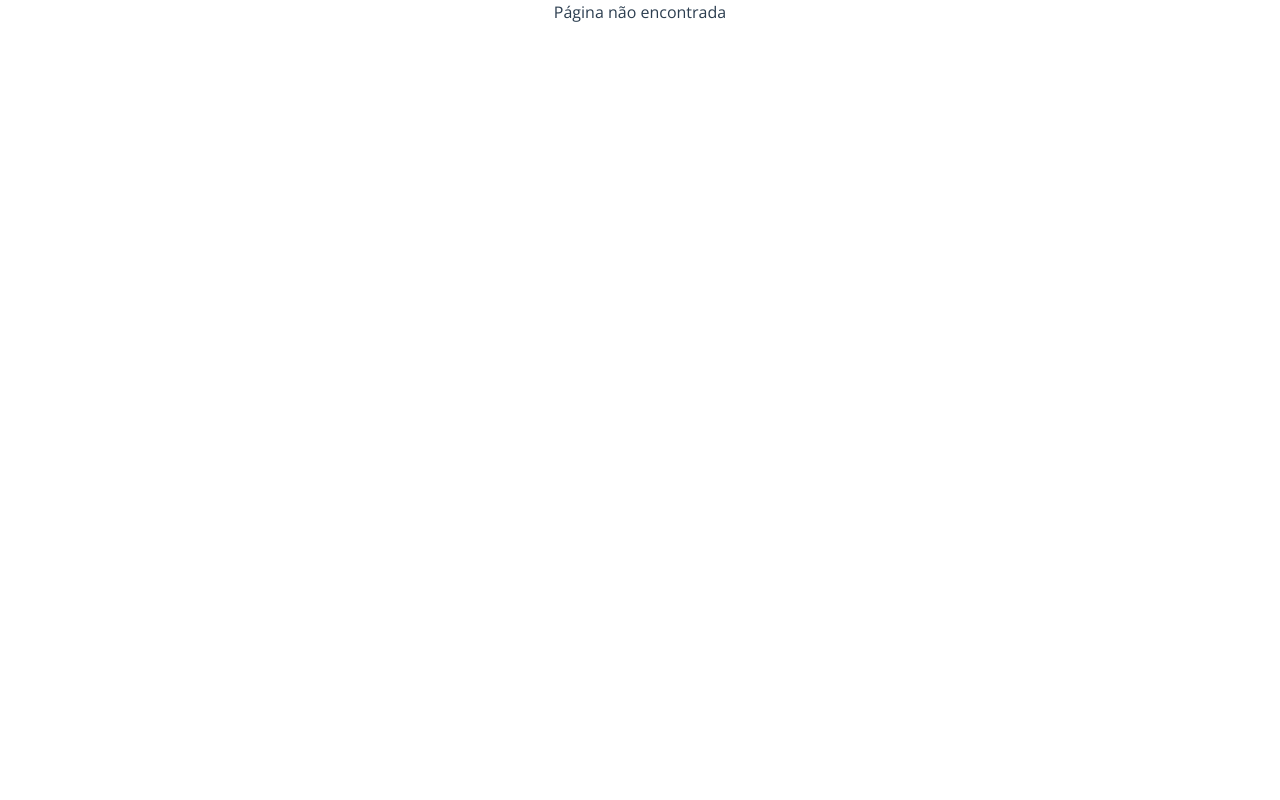
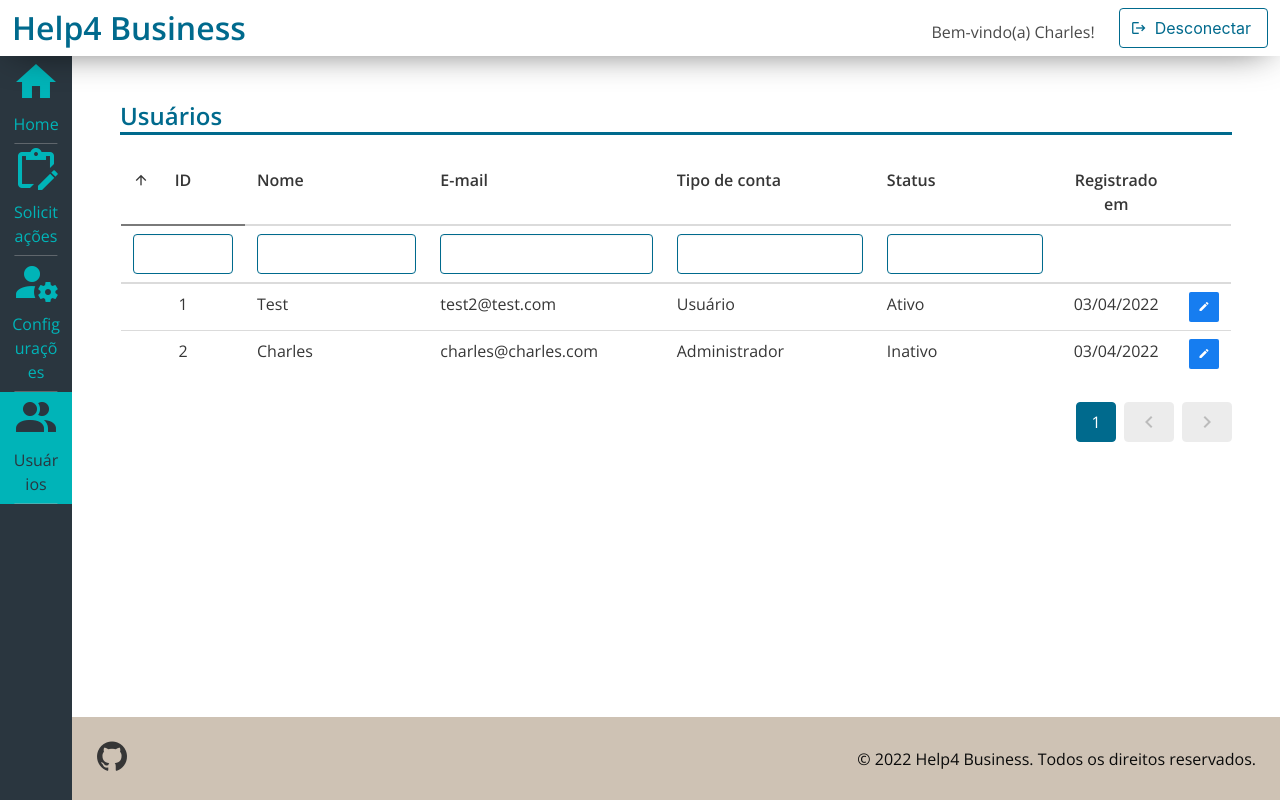
Before and after one commit to charleslana/help-desk, a Vue app: page /users in a window 1280 px wide. Built offline with nearby package versions, Linux system fonts and the light colour scheme.

Commit message:
added users page

```diff
--- a/src/assets/css/index.css
+++ b/src/assets/css/index.css
@@ -12,6 +12,8 @@
 
 .input:focus, .select select:focus, .textarea:focus {
     border-color: #006a8d;
+    -webkit-box-shadow: none;
+    box-shadow: none;
 }
 
 .select:not(.is-multiple):not(.is-loading)::after {
@@ -242,3 +244,8 @@
     -webkit-box-shadow: none;
     box-shadow: none;
 }
+
+.pagination-link.is-current {
+    background-color: #006a8d;
+    border-color: #006a8d;
+}
--- a/src/components/MenuComponent.vue
+++ b/src/components/MenuComponent.vue
@@ -10,6 +10,10 @@
     <b-menu-list>
       <b-menu-item icon="account-cog" label="Configurações" size="is-large" tag="router-link"
                    to="/settings"></b-menu-item>
+    </b-menu-list>
+    <b-menu-list>
+      <b-menu-item icon="account-multiple" label="Usuários" size="is-large" tag="router-link"
+                   to="/users"></b-menu-item>
     </b-menu-list>
   </b-menu>
 </template>
--- /dev/null
+++ b/src/enum/AccountType.ts
@@ -0,0 +1,9 @@
+enum AccountType {
+    USER = 'Usuário', ADMIN = 'Administrador'
+}
+
+export const handleAccountType = (accountType: AccountType) => {
+    return Object.keys(AccountType)[Object.values(AccountType).indexOf(accountType)];
+}
+
+export default AccountType;
--- a/src/enum/StatusEnum.ts
+++ b/src/enum/RequestStatusEnum.ts
@@ -1,16 +1,16 @@
-enum StatusEnum {
+enum RequestStatusEnum {
     OPENED = 'Em aberto', PROCESSING = 'Em análise', FINISHED = 'Finalizada'
 }
 
-export const handleStatusTag = (action: StatusEnum) => {
+export const handleStatusTag = (action: RequestStatusEnum) => {
     switch (action) {
-        case StatusEnum.OPENED:
+        case RequestStatusEnum.OPENED:
             return 'is-info';
-        case StatusEnum.PROCESSING:
+        case RequestStatusEnum.PROCESSING:
             return 'is-success';
         default:
             return 'is-danger';
     }
 };
 
-export default StatusEnum;
+export default RequestStatusEnum;
--- /dev/null
+++ b/src/enum/UserStatusEnum.ts
@@ -0,0 +1,9 @@
+enum UserStatusEnum {
+    ACTIVE = 'Ativo', INACTIVE = 'Inativo'
+}
+
+export const handleUserStatus = (status: UserStatusEnum) => {
+    return Object.keys(UserStatusEnum)[Object.values(UserStatusEnum).indexOf(status)];
+}
+
+export default UserStatusEnum;
--- a/src/router/index.ts
+++ b/src/router/index.ts
@@ -6,6 +6,7 @@
 import RequestsView from '../views/RequestsView.vue';
 import SettingsView from '../views/SettingsView.vue';
 import CreateRequestView from '../views/CreateRequestView.vue';
+import UsersView from '../views/UsersView.vue';
 
 Vue.use(VueRouter)
 
@@ -24,6 +25,8 @@
 }, {
     path: '/settings', component: SettingsView
 }, {
+    path: '/users', component: UsersView
+}, {
     path: '*', component: () => import('../views/NotFoundView.vue')
 }]
 
--- a/src/views/RequestsView.vue
+++ b/src/views/RequestsView.vue
@@ -134,7 +134,7 @@
 import FooterComponent from "@/components/FooterComponent";
 import NavbarComponent from "@/components/NavbarComponent";
 import MenuComponent from "@/components/MenuComponent";
-import StatusEnum, {handleStatusTag} from "@/enum/StatusEnum";
+import RequestStatusEnum, {handleStatusTag} from "@/enum/RequestStatusEnum";
 import PriorityEnum, {handlePriorityType} from '@/enum/PriorityEnum';
 
 export default {
@@ -168,31 +168,31 @@
         {
           id: 1,
           priority: PriorityEnum.MEDIUM,
-          status: StatusEnum.OPENED,
+          status: RequestStatusEnum.OPENED,
           date: new Date(),
         },
         {
           id: 2,
           priority: PriorityEnum.LOW,
-          status: StatusEnum.PROCESSING,
+          status: RequestStatusEnum.PROCESSING,
           date: new Date('2022/04/08'),
         },
         {
           id: 3,
           priority: PriorityEnum.HIGH,
-          status: StatusEnum.OPENED,
+          status: RequestStatusEnum.OPENED,
           date: new Date(),
         },
         {
           id: 4,
           priority: PriorityEnum.CRITICAL,
-          status: StatusEnum.FINISHED,
+          status: RequestStatusEnum.FINISHED,
           date: new Date(),
         },
         {
           id: 5,
           priority: PriorityEnum.MEDIUM,
-          status: StatusEnum.OPENED,
+          status: RequestStatusEnum.OPENED,
           date: new Date(),
         },
       ],
@@ -202,7 +202,7 @@
       activeTab: 0,
       editSelectCategory: null,
       editDescription: null,
-      editStatus: StatusEnum.OPENED,
+      editStatus: RequestStatusEnum.OPENED,
       justify: null,
       createdAt: new Date(),
       updatedAt: new Date(),
@@ -252,7 +252,7 @@
       this.isModalActive = true;
       this.editSelectCategory = handlePriorityType(PriorityEnum.CRITICAL);
       this.editDescription = 'Descrição da solicitação';
-      this.editStatus = StatusEnum.PROCESSING;
+      this.editStatus = RequestStatusEnum.PROCESSING;
       this.justify = 'Informamos que foi feito o contato com o cliente e será realizado a manutenção.';
       this.createdAt = new Date();
       const dt = new Date();
@@ -260,7 +260,7 @@
       this.updatedAt = dt;
     },
     isEdit() {
-      return this.editStatus !== StatusEnum.OPENED;
+      return this.editStatus !== RequestStatusEnum.OPENED;
     },
     cancelRequest() {
       this.isModalActive = false;
--- /dev/null
+++ b/src/views/UsersView.vue
@@ -0,0 +1,168 @@
+<template>
+  <main class="main">
+    <navbar-component/>
+    <menu-component/>
+    <section class="section">
+      <h2 class="title is-4 has-text-primary">Usuários</h2>
+      <b-table
+          :data="data"
+          default-sort="id"
+          default-sort-direction="asc"
+          paginated
+          pagination-order=""
+          per-page="10"
+          sort-icon="arrow-up"
+          sort-icon-size="is-small">
+        <b-table-column v-slot="props" centered field="id" label="ID" numeric searchable sortable width="100">
+          {{ props.row.id }}
+        </b-table-column>
+        <b-table-column v-slot="props" field="name" label="Nome" searchable sortable>
+          {{ props.row.name }}
+        </b-table-column>
+        <b-table-column v-slot="props" field="email" label="E-mail" searchable sortable>
+          {{ props.row.email }}
+        </b-table-column>
+        <b-table-column v-slot="props" field="accountType" label="Tipo de conta" searchable sortable>
+          {{ props.row.accountType }}
+        </b-table-column>
+        <b-table-column v-slot="props" field="status" label="Status" searchable sortable>
+          {{ props.row.status }}
+        </b-table-column>
+        <b-table-column v-slot="props" centered field="date" label="Registrado em" sortable>
+          {{ getDate(props.row.date) }}
+        </b-table-column>
+        <b-table-column v-slot="props">
+          <button class="button is-small is-info" @click="openModal(props.row.id)">
+            <b-icon icon="pencil" size="is-small"></b-icon>
+          </button>
+        </b-table-column>
+      </b-table>
+      <b-modal v-model="isModalActive" :can-cancel="false">
+        <div class="card">
+          <div class="card-content">
+            <p>E-mail: <strong>{{ email }}</strong></p>
+            <form class="form" @submit="checkForm">
+              <b-field class="my-5" label="Status" label-position="on-border">
+                <b-select id="selectStatus" v-model="selectStatus" expanded placeholder="Selecione um status"
+                          required>
+                  <option
+                      v-for="option in status"
+                      :key="option.id"
+                      :value="option.type">
+                    {{ option.title }}
+                  </option>
+                </b-select>
+              </b-field>
+              <b-field class="my-5" label="Tipo de conta" label-position="on-border">
+                <b-select id="selectAccountType" v-model="selectAccountType" expanded
+                          placeholder="Selecione o tipo de conta"
+                          required>
+                  <option
+                      v-for="option in accountType"
+                      :key="option.id"
+                      :value="option.type">
+                    {{ option.title }}
+                  </option>
+                </b-select>
+              </b-field>
+              <div class="buttons is-justify-content-space-between">
+                <b-button id="saveButton" :disabled="isLoading" class="is-primary mb-5" icon-left="content-save"
+                          native-type="submit">
+                  Salvar
+                </b-button>
+                <b-button id="closeButton" class="mb-5" icon-left="close" @click="isModalActive = false">
+                  Fechar
+                </b-button>
+              </div>
+            </form>
+          </div>
+        </div>
+      </b-modal>
+      <b-loading v-model="isLoading" :is-full-page="true"></b-loading>
+    </section>
+    <footer-component/>
+  </main>
+</template>
+<script>
+import FooterComponent from "@/components/FooterComponent";
+import NavbarComponent from "@/components/NavbarComponent";
+import MenuComponent from "@/components/MenuComponent";
+import UserStatusEnum, {handleUserStatus} from "@/enum/UserStatusEnum";
+import AccountType, {handleAccountType} from "@/enum/AccountType";
+
+export default {
+  data() {
+    return {
+      isLoading: false,
+      isModalActive: false,
+      email: null,
+      selectAccountType: null,
+      selectStatus: null,
+      status: [
+        {
+          id: 1,
+          type: this.handleUserStatus(UserStatusEnum.ACTIVE),
+          title: UserStatusEnum.ACTIVE
+        },
+        {
+          id: 2,
+          type: this.handleUserStatus(UserStatusEnum.INACTIVE),
+          title: UserStatusEnum.INACTIVE
+        }
+      ],
+      accountType: [
+        {
+          id: 1,
+          type: this.handleAccountType(AccountType.USER),
+          title: AccountType.USER
+        },
+        {
+          id: 2,
+          type: this.handleAccountType(AccountType.ADMIN),
+          title: AccountType.ADMIN
+        }
+      ],
+      data: [
+        {
+          'id': 1,
+          'name': 'Test',
+          'email': 'test2@test.com',
+          'accountType': AccountType.USER,
+          'status': UserStatusEnum.ACTIVE,
+          'date': new Date()
+        },
+        {
+          'id': 2,
+          'name': 'Charles',
+          'email': 'charles@charles.com',
+          'accountType': AccountType.ADMIN,
+          'status': UserStatusEnum.INACTIVE,
+          'date': new Date()
+        },
+      ]
+    }
+  },
+  methods: {
+    checkForm(e) {
+      this.isModalActive = false;
+      e.preventDefault();
+    },
+    getDate(date = new Date) {
+      return date.toLocaleDateString("pt-BR");
+    },
+    handleUserStatus(status) {
+      return handleUserStatus(status);
+    },
+    handleAccountType(accountType) {
+      return handleAccountType(accountType);
+    },
+    openModal(id) {
+      this.isModalActive = true;
+      this.email = 'charles@charles.com';
+      this.selectStatus = handleUserStatus(UserStatusEnum.ACTIVE);
+      this.selectAccountType = handleAccountType(AccountType.ADMIN);
+    }
+  },
+  components: {MenuComponent, NavbarComponent, FooterComponent}
+}
+</script>
```
